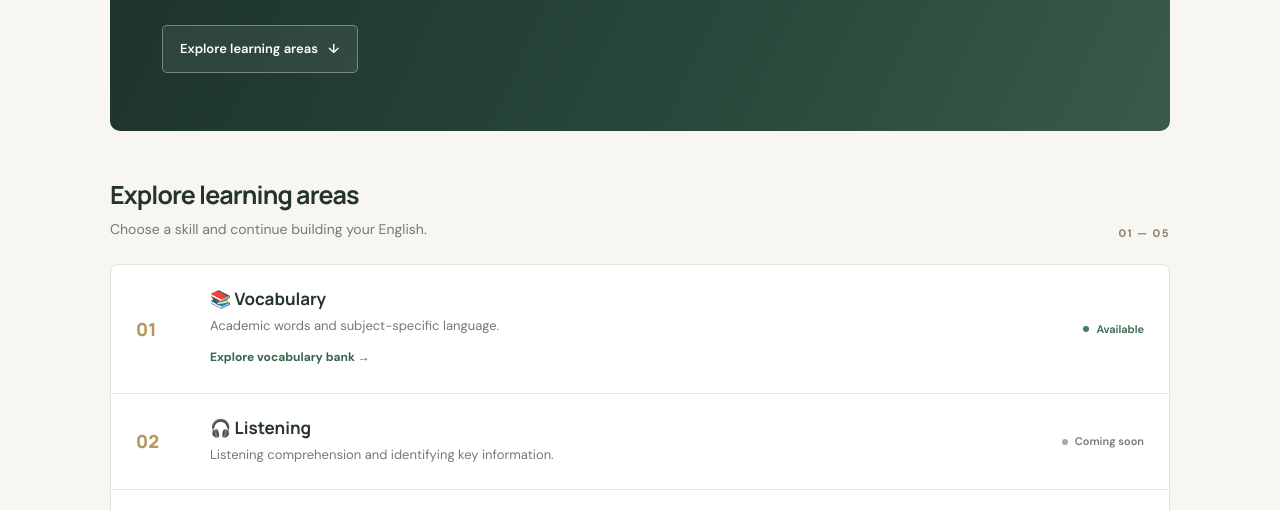
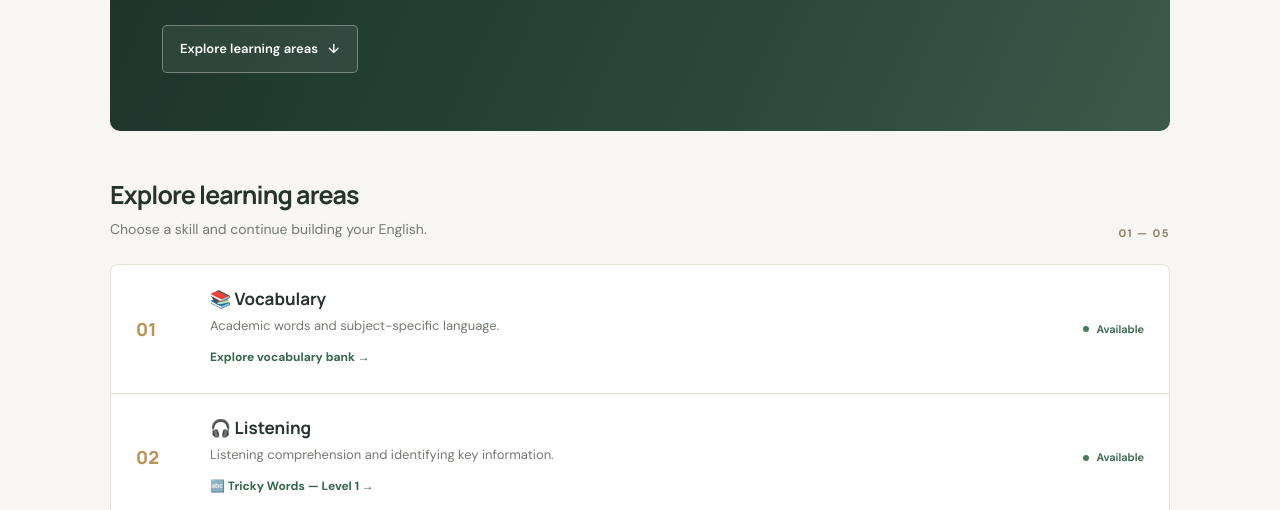
Before and after one commit to joannefayebayan-stack/faye-eal-resources, a plain HTML site: page index.html in a window 1280 px wide. Shown: the part 408-918 px from the top of the page. Drawn offline with Linux system fonts and the light colour scheme.

Commit message:
Update index.html

```diff
--- a/index.html
+++ b/index.html
@@ -458,6 +458,7 @@
           <span class="resource-status available">Available</span>
         </article>
 
+
         <article class="resource-item">
           <div class="resource-number">02</div>
           <div>
@@ -465,9 +466,13 @@
             <p class="resource-description">
               Listening comprehension and identifying key information.
             </p>
+            <a class="resource-link" href="Listening%20Skills%20Tricky%20Words%20Level%201.html">
+              🔤 Tricky Words — Level 1 →
+            </a>
           </div>
-          <span class="resource-status">Coming soon</span>
+          <span class="resource-status available">Available</span>
         </article>
+
 
         <article class="resource-item">
           <div class="resource-number">03</div>
```
